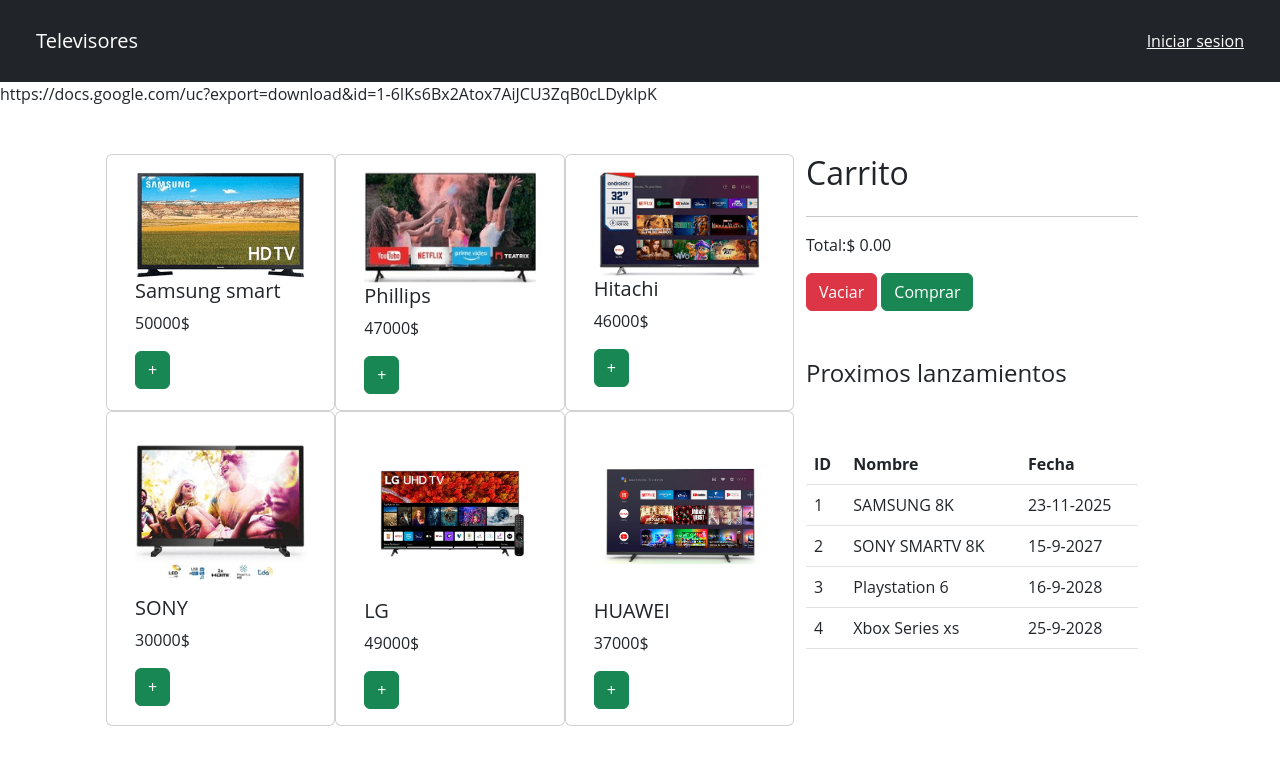
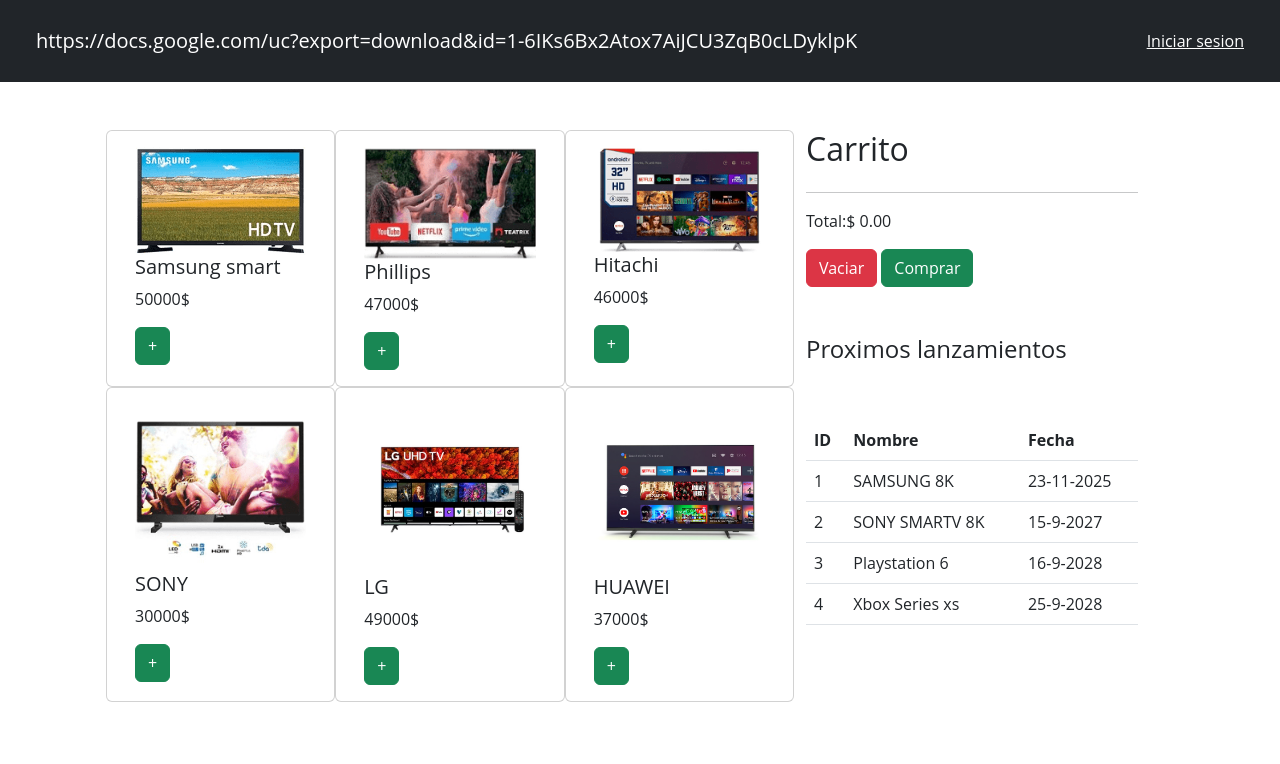
Before and after one commit to Influeza/Proyecto-javascript, a plain HTML site: page index.html in a window 1280 px wide. Drawn offline with nearby package versions, Linux system fonts and the light colour scheme.

Commit message:
update 2

```diff
--- a/index.html
+++ b/index.html
@@ -16,13 +16,13 @@
 
 <nav class="navbar bg-dark p-4 ">
     <div class="container-fluid">
-      <span class="navbar-brand mb-0 h1 text-white">Televisores</span>
+      <span class="navbar-brand mb-0 h1 text-white">https://docs.google.com/uc?export=download&id=1-6IKs6Bx2Atox7AiJCU3ZqB0cLDyklpK</span>
 
        <a href="" class="text-white">Iniciar sesion</a>
     </div>
   </nav>
 
-    <div>https://docs.google.com/uc?export=download&id=1-6IKs6Bx2Atox7AiJCU3ZqB0cLDyklpK</div>
+
 
     <div class="container p-5">
     <div class="row">
```
